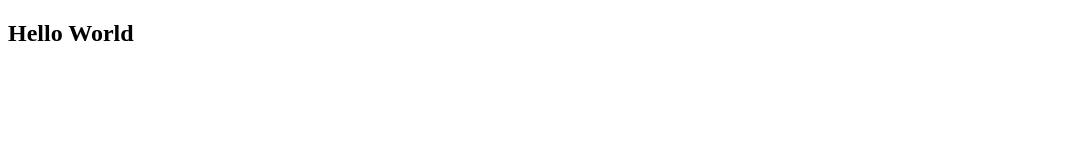
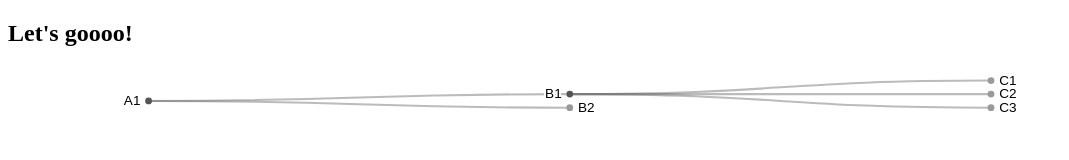
Before and after one commit to joe-elliott/trace-streaming, a plain HTML site: page awful-demo-site/index.html in a window 1280 px wide. Shown: the whole page, without its empty margins (0-1069 px from the left). Drawn offline with nearby package versions, Linux system fonts and the light colour scheme.

Commit message:
Got stupid d3 example working
Signed-off-by: Joe Elliott <number101010@gmail.com>

```diff
--- a/awful-demo-site/index.html
+++ b/awful-demo-site/index.html
@@ -7,8 +7,8 @@
     <title>Go WebSocket Tutorial</title>
   </head>
   <body>
-    <h2>Hello World</h2>
-
+    <h2>Let's goooo!</h2>
+    <script src="https://d3js.org/d3.v5.min.js"></script>
     <script>
         let socket = new WebSocket("ws://127.0.0.1:31235/socket");
         console.log("Attempting Connection...");
@@ -30,6 +30,89 @@
         socket.onmessage = msg => {
             console.log("Message: ", msg)
         }
+    </script>
+    <script>
+        var data = {
+          "name": "A1",
+          "children": [
+            {
+              "name": "B1",
+              "children": [
+                {
+                  "name": "C1",
+                  "value": 100
+                },
+                {
+                  "name": "C2",
+                  "value": 300
+                },
+                {
+                  "name": "C3",
+                  "value": 200
+                }
+              ]
+            },
+            {
+              "name": "B2",
+              "value": 200
+            }
+          ]
+        };
+
+        width = 932
+        var root = d3.hierarchy(data)
+
+        root.dx = 10
+        root.dy = width / (root.height + 1)
+
+        var treeLayout = d3.tree().nodeSize([root.dx, root.dy])(root);
+
+        let x0 = 0;
+        let x1 = -x0;
+        root.each(d => {
+          if (d.x > x1) x1 = d.x;
+          if (d.x < x0) x0 = d.x;
+        });
+
+        var svg = d3.select("body").append("svg").attr("viewBox", [0, 0, width, x1 - x0 + root.dx * 2]);
+
+        const g = svg.append("g")
+            .attr("font-family", "sans-serif")
+            .attr("font-size", 10)
+            .attr("transform", `translate(${root.dy / 3},${root.dx - x0})`);
+
+        const link = g.append("g")
+          .attr("fill", "none")
+          .attr("stroke", "#555")
+          .attr("stroke-opacity", 0.4)
+          .attr("stroke-width", 1.5)
+        .selectAll("path")
+          .data(root.links())
+          .join("path")
+            .attr("d", d3.linkHorizontal()
+                .x(d => d.y)
+                .y(d => d.x));
+
+        const node = g.append("g")
+            .attr("stroke-linejoin", "round")
+            .attr("stroke-width", 3)
+          .selectAll("g")
+          .data(root.descendants())
+          .join("g")
+            .attr("transform", d => `translate(${d.y},${d.x})`);
+
+        node.append("circle")
+            .attr("fill", d => d.children ? "#555" : "#999")
+            .attr("r", 2.5);
+
+        node.append("text")
+            .attr("dy", "0.31em")
+            .attr("x", d => d.children ? -6 : 6)
+            .attr("text-anchor", d => d.children ? "end" : "start")
+            .text(d => d.data.name)
+          .clone(true).lower()
+            .attr("stroke", "white");
+
 
     </script>
   </body>
```
